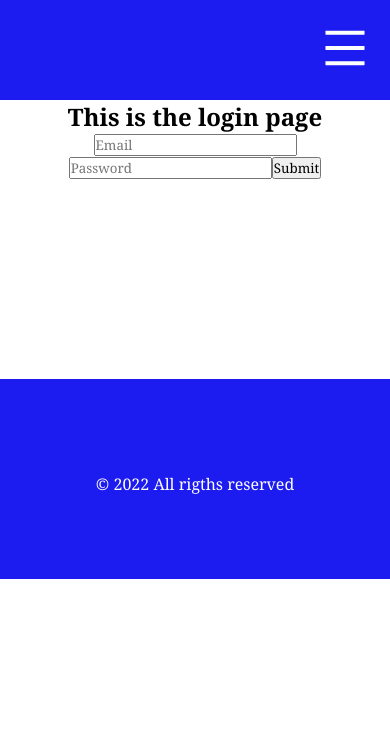
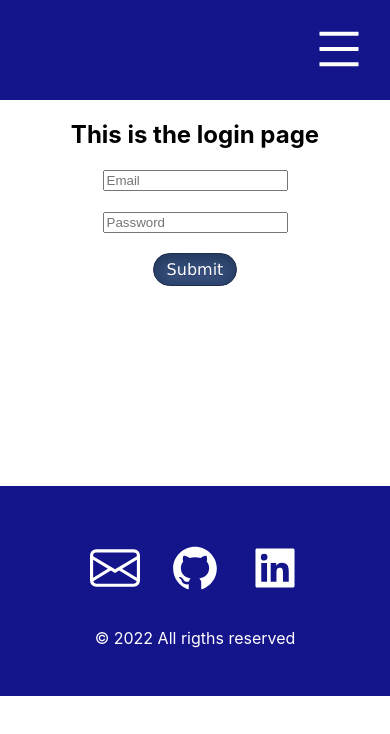
Before and after one commit to cr7st74n/Purpel-Cobra-Finances, a React (Create React App) app in the folder client/: page /login in a window 390 px wide. Shown: the top 734 px of the page. Built offline with nearby package versions, Linux system fonts and the light colour scheme.

Commit message:
login and register pages with style

```diff
--- a/client/src/App.css
+++ b/client/src/App.css
@@ -2,37 +2,7 @@
   text-align: center;
 }
 
-.App-logo {
-  height: 40vmin;
-  pointer-events: none;
+body{
+  padding: 0;
+  margin: 0;
 }
-
-@media (prefers-reduced-motion: no-preference) {
-  .App-logo {
-    animation: App-logo-spin infinite 20s linear;
-  }
-}
-
-.App-header {
-  background-color: #282c34;
-  min-height: 100vh;
-  display: flex;
-  flex-direction: column;
-  align-items: center;
-  justify-content: center;
-  font-size: calc(10px + 2vmin);
-  color: white;
-}
-
-.App-link {
-  color: #61dafb;
-}
-
-@keyframes App-logo-spin {
-  from {
-    transform: rotate(0deg);
-  }
-  to {
-    transform: rotate(360deg);
-  }
-}
--- a/client/src/components/Footer.js
+++ b/client/src/components/Footer.js
@@ -1,10 +1,17 @@
 import React from "react";
-import "../styles/Footer.css"
+import "../styles/Footer.css";
+import { BsEnvelope } from "@react-icons/all-files/bs/BsEnvelope";
+import { AiFillGithub } from "@react-icons/all-files/ai/AiFillGithub";
+import { AiFillLinkedin } from "@react-icons/all-files/ai/AiFillLinkedin";
+
 
 export default function Footer() {
   return(
     <div className="footer">
-        <div>
+        <div className="socialMedia">
+          <a href=""><BsEnvelope /></a>
+          <a href="https://github.com/cr7st74n/Purpel-Cobra-Finances"><AiFillGithub /></a>
+          <a href=""><AiFillLinkedin /></a>
 
         </div>
         <p> &copy; 2022 All rigths reserved</p>
--- a/client/src/components/Navbar.js
+++ b/client/src/components/Navbar.js
@@ -15,7 +15,7 @@ export default function Navbar(props){
     }, [location])
     return(
         <div className="navbar" id={extendNav? "open": "close"}>
-            <div className="setMobile">
+            <div className="toggleButton">
                 <button onClick={()=>{setExpendNav((prev)=> !prev)}}>
                 <AiOutlineMenu />
                 </button>
--- a/client/src/pages/Login.js
+++ b/client/src/pages/Login.js
@@ -2,6 +2,7 @@ import React from 'react'
 import { useState } from 'react'
 import { useNavigate } from 'react-router-dom'
 import { gql, useMutation } from '@apollo/client';
+import "../styles/Login.css"
 
 const LOGIN_USER = gql`
   mutation loginUser($email: String!, $password: String!) {
@@ -48,11 +49,13 @@ export default function Login(props){
   return (
     <div>
         <h2>This is the login page</h2>
-            <form>
-            <input onChange={handleInput} name='email' value={formInput.email} type="text" placeholder="Email" />
-            <input onChange={handleInput} name='password' value={formInput.password} type="password" placeholder="Password" />
-            <button onClick={handleLoginUser}>Submit</button>
-            </form>
+        <div className='divEmail'>
+          <input onChange={handleInput} name='email' value={formInput.email} type="text" placeholder="Email" />
+        </div>
+        <div className='divPass'>
+          <input onChange={handleInput} name='password' value={formInput.password} type="password" placeholder="Password" />
+        </div>
+        <button className='btn' onClick={handleLoginUser}>Submit</button>
     </div>
   )
 }
--- a/client/src/pages/Register.js
+++ b/client/src/pages/Register.js
@@ -48,10 +48,15 @@ export default function Register(props){
 
   return (
     <div>
-        <h2>register a new accout here.</h2>
-            <input onChange={handleInput} name='email' value={formInput.email} type="email" placeholder="Email" />
-            <input onChange={handleInput} name='password' value={formInput.password} type="password" placeholder="Password" />
-            <button onClick={handleAddUser}>Submit</button>
+        <h2>Register a new account here.</h2>
+
+        <div className='divEmail'>
+          <input className='email' onChange={handleInput} name='email' value={formInput.email} type="email" placeholder="Email" />
+        </div>
+        <div className='divPass'>
+          <input className='password' onChange={handleInput} name='password' value={formInput.password} type="password" placeholder="Password" />
+        </div>
+        <button className='btn' onClick={handleAddUser}>Submit</button>
     </div>
   )
 }
--- a/client/src/styles/Footer.css
+++ b/client/src/styles/Footer.css
@@ -1,13 +1,20 @@
 .footer {
     width: 100%;
     height: 200px;
-    background: rgb(28, 28, 241);
+    background: rgb(20, 20, 139);
     display: flex;
     justify-content: center;
     align-items: center;
     flex-direction: column;
     padding-top: 10px;
     margin-top: 200px;
+  }
+
+  .socialMedia svg {
+    color: white;
+    margin: 15px;
+    font-size: 30px;
+    cursor: pointer;
   }
 
   .footer p {
--- /dev/null
+++ b/client/src/styles/Login.css
@@ -0,0 +1,30 @@
+.divEmail{
+    margin: 20px;
+}
+
+.divPass{
+    margin:  20px;
+}
+.btn {
+	box-shadow:inset 0px 0px 15px 3px #23395e;
+	background:linear-gradient(to bottom, #2e466e 5%, #415989 100%);
+	background-color:rgb(20, 20, 139);
+	border-radius:17px;
+	border:1px solid #1f2f47;
+	display:inline-block;
+	cursor:pointer;
+	color:#ffffff;
+	font-family:Verdana;
+	font-size:16px;
+	padding:6px 13px;
+	text-decoration:none;
+	text-shadow:0px 1px 0px #263666;
+}
+.btn:hover {
+	background:linear-gradient(to bottom, #415989 5%, #2e466e 100%);
+	background-color:#415989;
+}
+.btn:active {
+	position:relative;
+	top:1px;
+}
--- a/client/src/styles/Navbar.css
+++ b/client/src/styles/Navbar.css
@@ -1,14 +1,16 @@
-*{
-    padding: 0px;
-    margin: 0px;
-    font-family:sans-serif;
-    box-sizing: border-box;
-    font-family: Georgia, 'Times New Roman', Times, serif;
-}
 .navbar {
   width: 100%;
   height: 100px;
-    background: rgb(28, 28, 241);
+  background: rgb(20, 20, 139);
+}
+
+.links {
+  width: 100%;
+  height: 100%;
+  display: flex;
+  align-items: center;
+  justify-content: center;
+  color: white;
 }
 
 .navbar a {
@@ -18,7 +20,7 @@
   font-size: 25px;
 }
 
-  .setMobile {
+.toggleButton {
   width: 100%;
   height: 100px;
   display: flex;
@@ -26,10 +28,10 @@
   justify-content: flex-end;
 }
 
-  .setMobile svg {
+.toggleButton svg {
   font-size: 50px;
 }
-  .setMobile button {
+.toggleButton button {
   margin-right: 20px;
   background-color: transparent;
   border: none;
@@ -59,7 +61,7 @@
 }
 
 @media only screen and (max-width: 600px) {
-    .setMobile {
+  .toggleButton {
     display: flex;
   }
   #close a {
@@ -68,7 +70,7 @@
 }
 
 @media only screen and (min-width: 600px) {
-    .setMobile {
+  .toggleButton {
     display: none;
   }
 
--- /dev/null
+++ b/client/src/styles/Register.css
@@ -0,0 +1,30 @@
+.divEmail{
+    margin: 20px;
+}
+
+.divPass{
+    margin:  20px;
+}
+.btn {
+	box-shadow:inset 0px 0px 15px 3px #23395e;
+	background:linear-gradient(to bottom, #2e466e 5%, #415989 100%);
+	background-color:rgb(20, 20, 139);
+	border-radius:17px;
+	border:1px solid #1f2f47;
+	display:inline-block;
+	cursor:pointer;
+	color:#ffffff;
+	font-family:Verdana;
+	font-size:16px;
+	padding:6px 13px;
+	text-decoration:none;
+	text-shadow:0px 1px 0px #263666;
+}
+.btn:hover {
+	background:linear-gradient(to bottom, #415989 5%, #2e466e 100%);
+	background-color:#415989;
+}
+.btn:active {
+	position:relative;
+	top:1px;
+}
```
Lines whose indentation alone changed are shown as unchanged.
